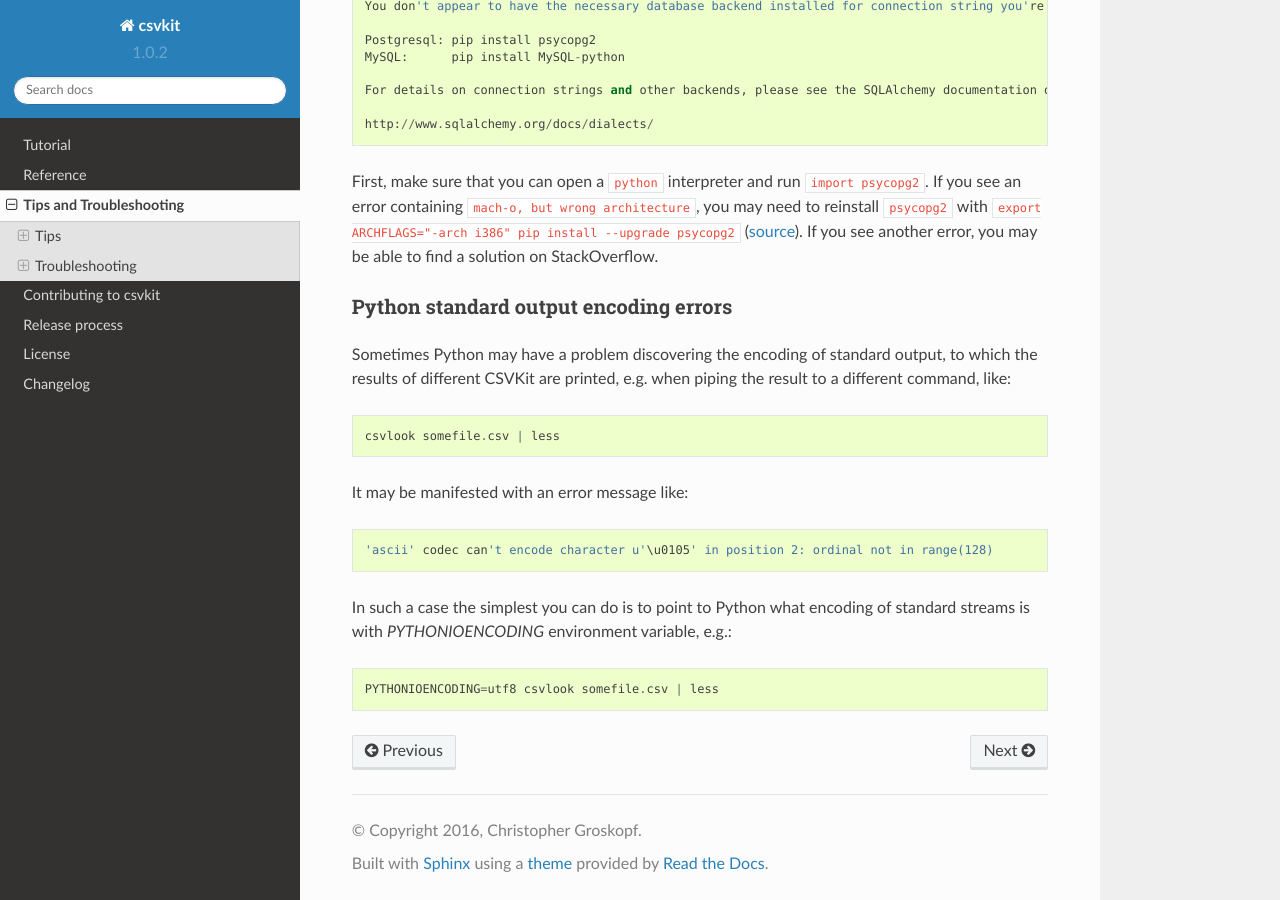
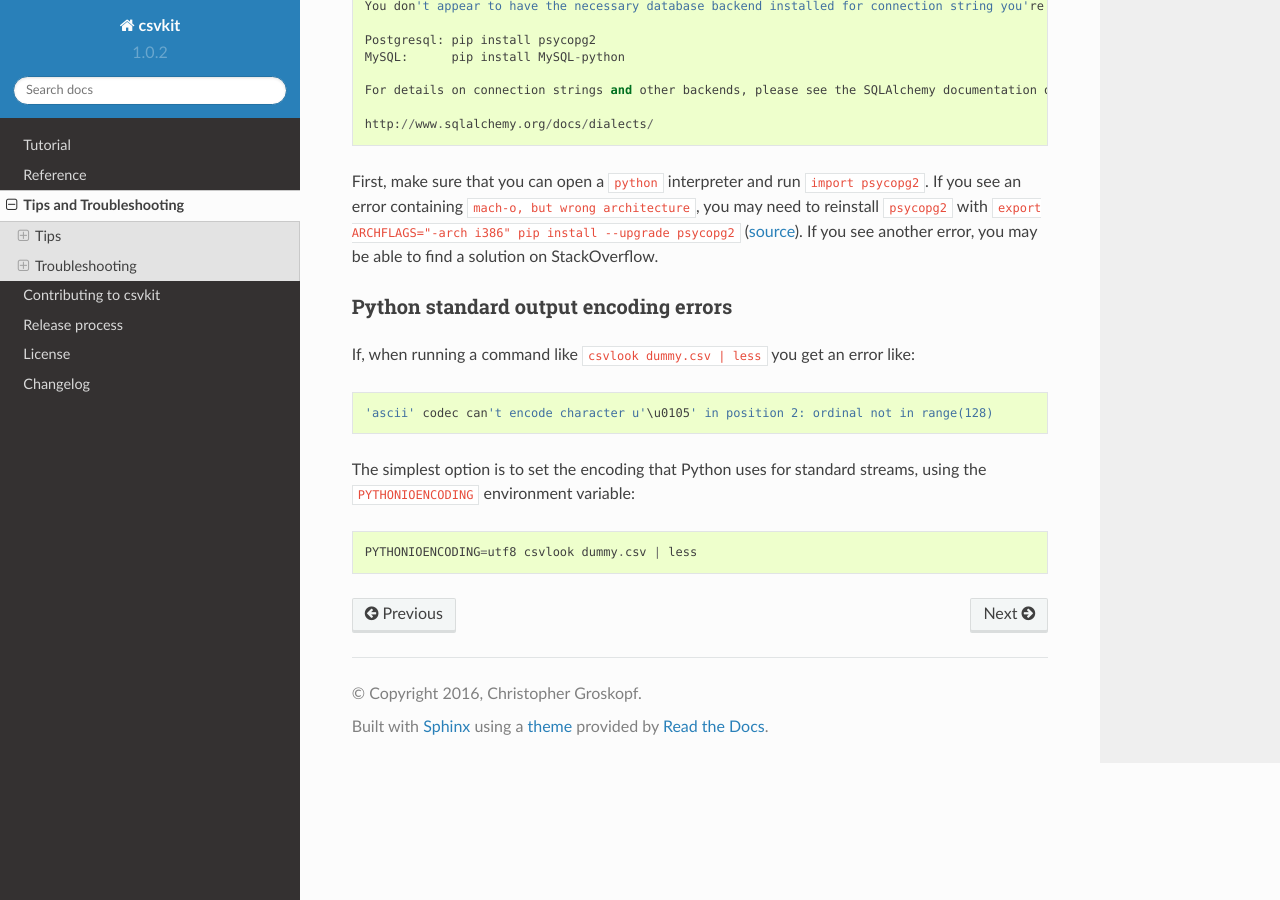
Before and after one commit to wireservice/csvkit, a Sphinx documentation site: the page built from docs/tricks.rst, in a window 1280 px wide and 900 px high, scrolled down 3152 px. Built offline with Sphinx 7.4.7 and the Read the Docs theme 2.0.0, drawn with Linux system fonts in a browser that asks for light colours.

Commit message:
Abbreviate troubleshooting.

```diff
--- a/docs/tricks.rst
+++ b/docs/tricks.rst
@@ -126,14 +126,10 @@ First, make sure that you can open a ``python`` interpreter and run :code:`impor
 Python standard output encoding errors
 --------------------------------------
 
-Sometimes Python may have a problem discovering the encoding of standard output, to which the results of different CSVKit are printed, e.g. when piping the result to a different command, like::
-
-    csvlook somefile.csv | less
-
-It may be manifested with an error message like::
+If, when running a command like :code:`csvlook dummy.csv | less` you get an error like::
 
     'ascii' codec can't encode character u'\u0105' in position 2: ordinal not in range(128)
 
-In such a case the simplest you can do is to point to Python what encoding of standard streams is with `PYTHONIOENCODING` environment variable, e.g.::
+The simplest option is to set the encoding that Python uses for standard streams, using the :code:`PYTHONIOENCODING` environment variable::
 
-    PYTHONIOENCODING=utf8 csvlook somefile.csv | less
+    PYTHONIOENCODING=utf8 csvlook dummy.csv | less
```
